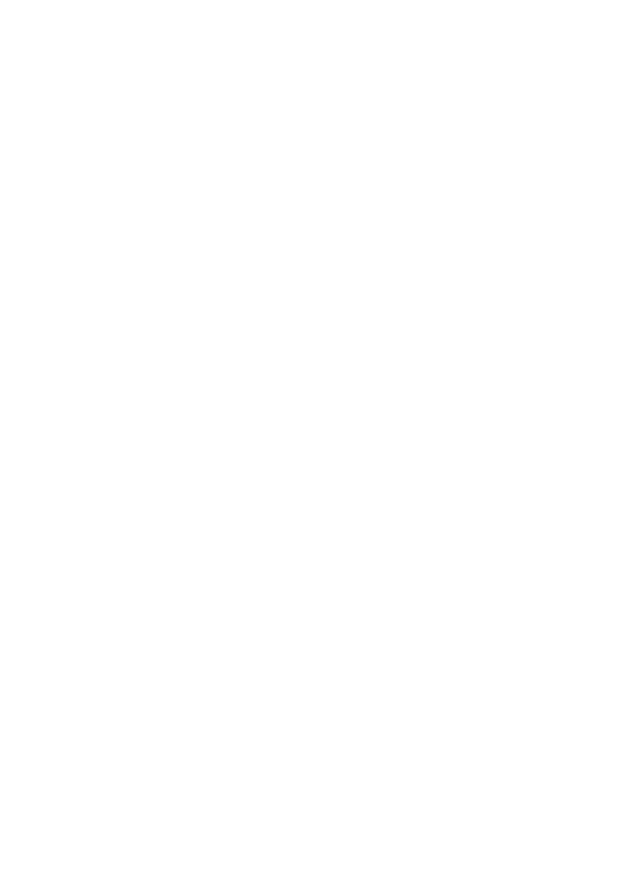
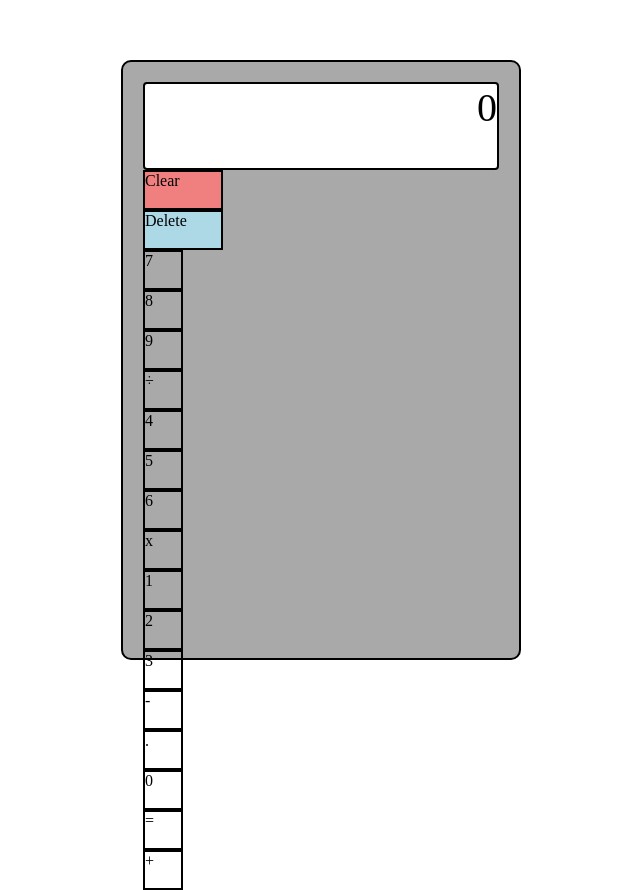
Before and after one commit to alexnewman42/calculator, a plain HTML site: page index.html in a window 1280 px wide. Shown: the whole page, without its empty margins (319-959 px from the left). Before the commit the page ends 800 px from the top, so only its background shows below. Drawn offline with Linux system fonts and the light colour scheme.

Commit message:
Create buttons

```diff
--- a/index.html
+++ b/index.html
@@ -4,38 +4,38 @@
     <meta charset="UTF-8">
     <meta name="viewport" content="width=device-width, initial-scale=1.0">
     <title>Calculator</title>
-    <link href="styles.css" rel="style sheet" />
+    <link href="styles.css" rel="stylesheet" />
 </head>
 <body>
     <div class="calculator">
-        <div class="display"></div>
+        <div class="display">0</div>
         <div class="row1">
-            <div class="clear"></div>
-            <div class="delete"></div>
+            <div class="clear top-button">Clear</div>
+            <div class="delete top-button">Delete</div>
         </div>
         <div class="row2">
-            <div class="seven"></div>
-            <div class="eight"></div>
-            <div class="nine"></div>
-            <div class="divide"></div>
+            <div class="seven button">7</div>
+            <div class="eight button">8</div>
+            <div class="nine button">9</div>
+            <div class="divide button">&#247</div>
         </div>
         <div class="row3">
-            <div class="four"></div>
-            <div class="five"></div>
-            <div class="six"></div>
-            <div class="times"></div>
+            <div class="four button">4</div>
+            <div class="five button">5</div>
+            <div class="six button">6</div>
+            <div class="times button">x</div>
         </div>
         <div class="row4">
-            <div class="one"></div>
-            <div class="two"></div>
-            <div class="three"></div>
-            <div class="subtract"></div>
+            <div class="one button">1</div>
+            <div class="two button">2</div>
+            <div class="three button">3</div>
+            <div class="subtract button">-</div>
         </div>
         <div class="row5">
-            <div class="decimal"></div>
-            <div class="zero"></div>
-            <div class="equals"></div>
-            <div class="plus"></div>
+            <div class="decimal button">.</div>
+            <div class="zero button">0</div>
+            <div class="equals button">=</div>
+            <div class="plus button">+</div>
         </div>
     </div>
     <script src="main.js"></script>
--- a/styles.css
+++ b/styles.css
@@ -3,3 +3,47 @@
     padding: 0;
     box-sizing: border-box;
 }
+
+.calculator {
+    margin: 60px auto;
+    padding: 20px;
+    height: 600px;
+    width: 400px;
+    background-color: darkgray;
+    border-radius: 10px;
+    border: 2px black solid;
+}
+
+.display {
+    height: 88px;
+    background-color: white;
+    border-radius: 4px;
+    text-align: right;
+    font-size: 40px;
+    border: 2px black solid;
+}
+
+.row1 {
+    display: flexbox;
+    flex-direction: row;
+}
+
+.top-button {
+    height: 40px;
+    width: 80px;
+    border: 2px black solid;
+}
+
+.top-button.clear {
+    background-color: lightcoral;
+}
+
+.top-button.delete {
+    background-color: lightblue;
+}
+
+.button {
+    height: 40px;
+    width: 40px;
+    border: 2px black solid;
+}
```
